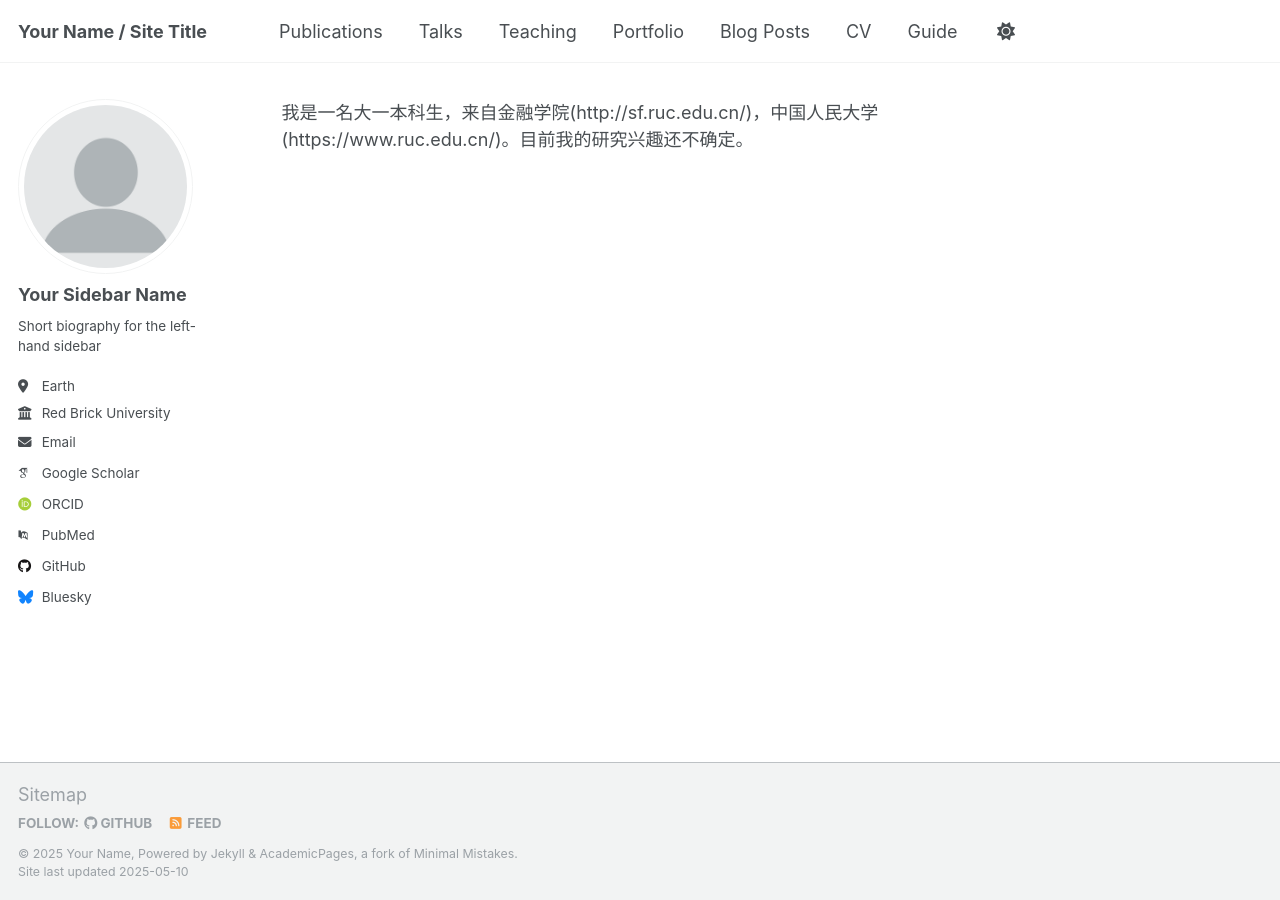
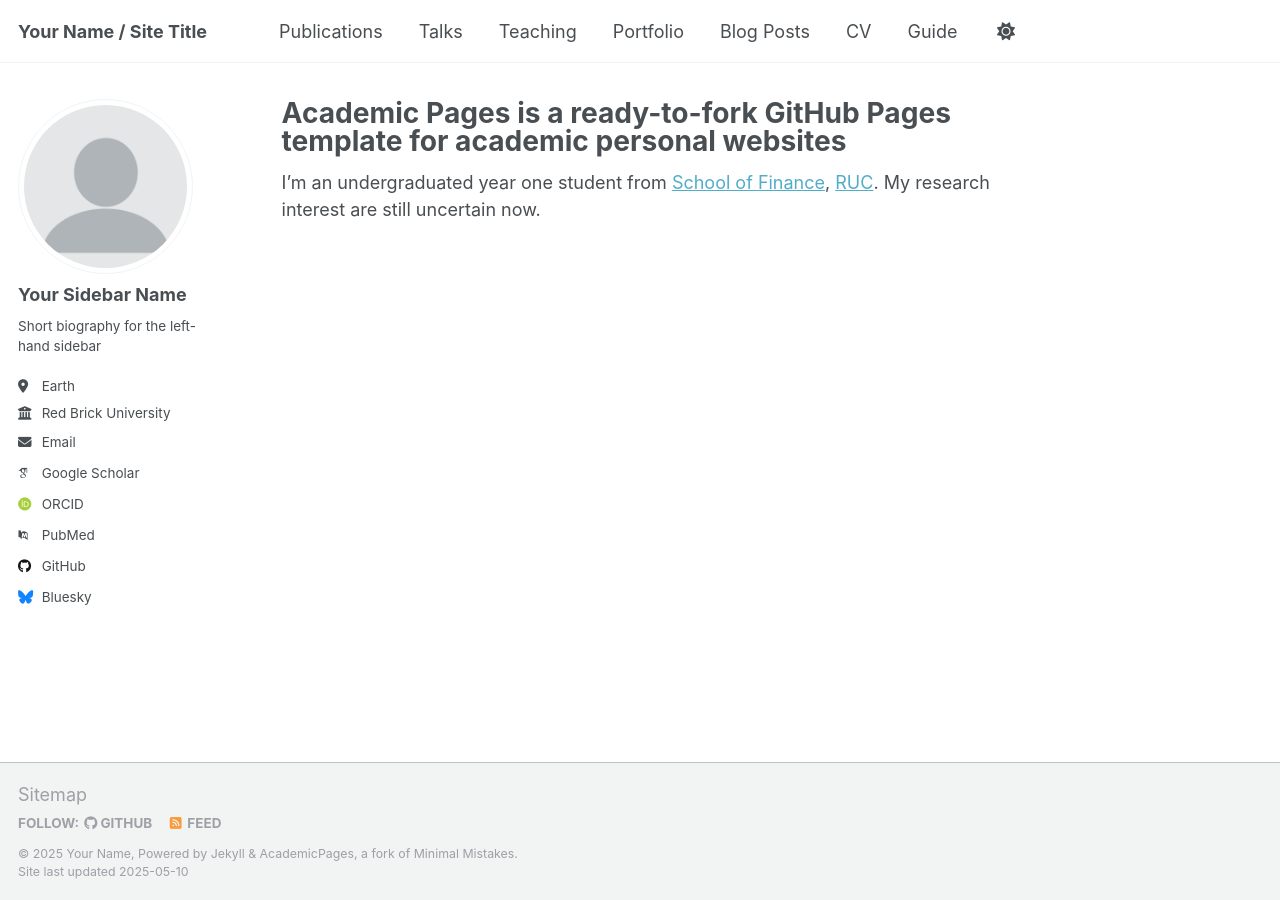
Before and after one commit to shuishenshuishen/shuishenshuishen.github.io, a Jekyll site: the page built from _pages/about.md, in a window 1280 px wide. Built offline with Jekyll 4.4.1, drawn with Linux system fonts in a browser that asks for light colours; some web fonts are replaced.

Commit message:
Update about.md

```diff
--- a/_pages/about.md
+++ b/_pages/about.md
@@ -1,10 +1,10 @@
 ---
-固定链接：/
-标题：“Academic Pages 是一个用于学术个人网站的现成 GitHub Pages 模板”
-作者简介：真
-重定向来源:
-  - /关于/
-  - /关于.html
+permalink: /
+title: "Academic Pages is a ready-to-fork GitHub Pages template for academic personal websites"
+author_profile: true
+redirect_from:
+  - /about/
+  - /about.html
 ---
 
-我是一名大一本科生，来自金融学院(http://sf.ruc.edu.cn/)，中国人民大学(https://www.ruc.edu.cn/)。目前我的研究兴趣还不确定。
+I'm an undergraduated year one student from [School of Finance](http://sf.ruc.edu.cn/), [RUC](https://www.ruc.edu.cn/). My research interest are still uncertain now.
```
